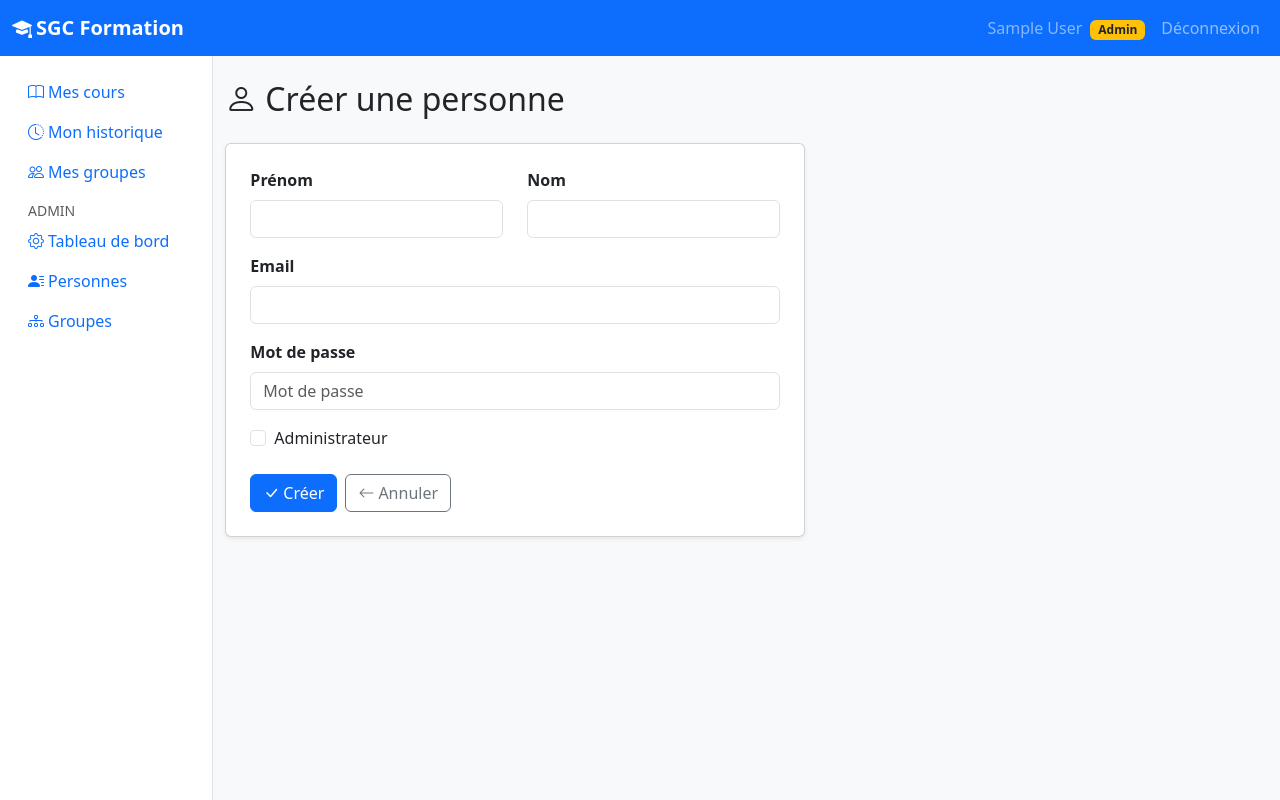
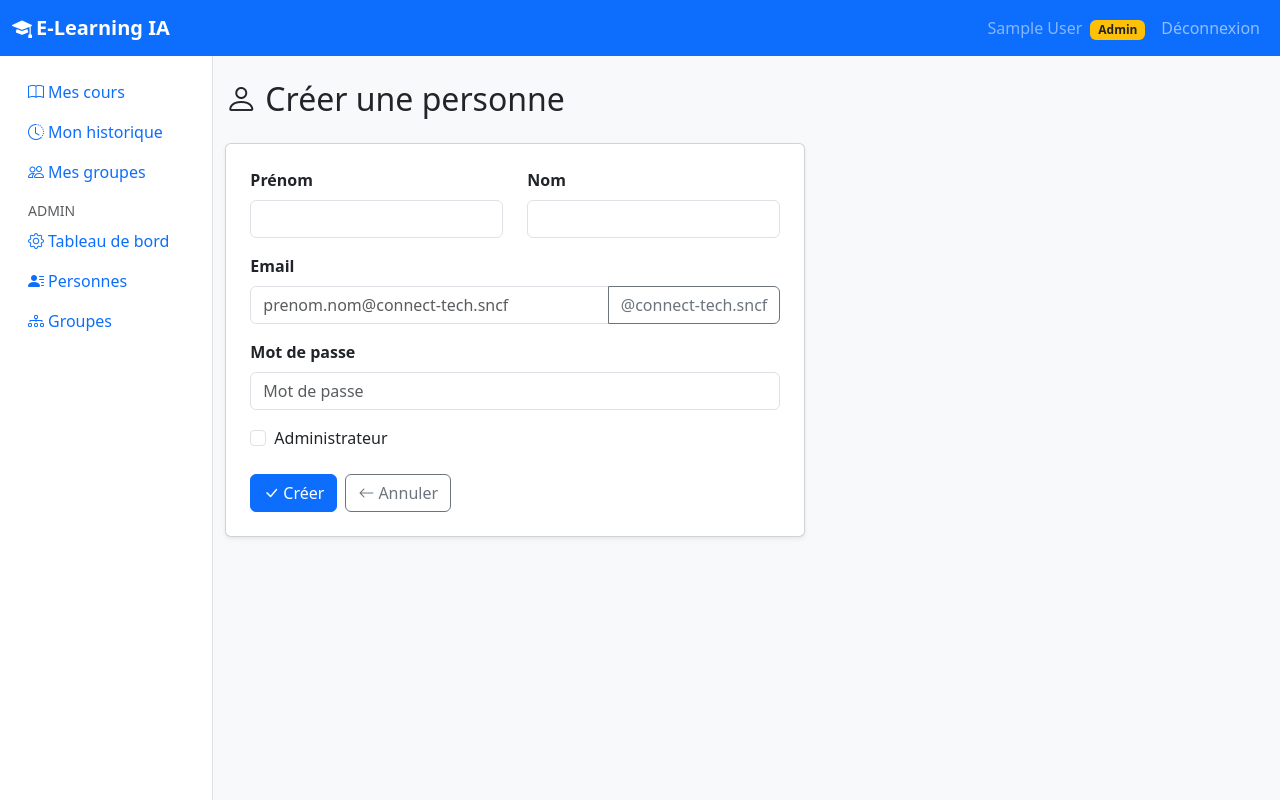
Before and after one commit to l3miage-seyfa/elearning-poc, a Django app: page /accounts/personnes/creer/ in a window 1280 px wide. Run offline with Django 5.2, Linux system fonts and the light colour scheme; a user stored in the database is signed in; tables that the repository leaves empty hold one stand-in row (values such as "Sample post").

Commit message:
feat: branding E-Learning IA + admin@connect-tech.sncf + railway.toml build/migrate + .gitignore

```diff
--- a/backend/railway.toml
+++ b/backend/railway.toml
@@ -1,6 +1,7 @@
 [build]
 builder = "nixpacks"
+buildCommand = "pip install -r requirements.txt && python manage.py collectstatic --noinput && python manage.py migrate --noinput"
 
 [deploy]
 startCommand = "gunicorn config.wsgi:application --bind 0.0.0.0:$PORT --workers 2"
-healthcheckPath = "/"
+healthcheckPath = "/accounts/login/"
--- a/backend/templates/accounts/login.html
+++ b/backend/templates/accounts/login.html
@@ -3,7 +3,7 @@
 <head>
   <meta charset="UTF-8">
   <meta name="viewport" content="width=device-width, initial-scale=1.0">
-  <title>Connexion — SGC Formation</title>
+  <title>Connexion — E-Learning IA</title>
   <link href="https://cdn.jsdelivr.net/npm/bootstrap@5.3.3/dist/css/bootstrap.min.css" rel="stylesheet">
   <link href="https://cdn.jsdelivr.net/npm/bootstrap-icons@1.11.3/font/bootstrap-icons.min.css" rel="stylesheet">
   <style>
@@ -16,8 +16,8 @@
   <div class="login-card">
     <div class="card shadow-lg">
       <div class="card-body p-5">
-        <h1 class="text-center mb-1 fw-bold"><i class="bi bi-mortarboard-fill"></i> SGC</h1>
-        <p class="text-center text-muted mb-4">Système de Gestion des Connaissances</p>
+        <h1 class="text-center mb-1 fw-bold"><i class="bi bi-mortarboard-fill"></i> E-Learning IA</h1>
+        <p class="text-center text-muted mb-4">Connect-Tech SNCF</p>
 
         {% if messages %}
           {% for message in messages %}
--- a/backend/templates/accounts/person_form.html
+++ b/backend/templates/accounts/person_form.html
@@ -23,8 +23,15 @@
       </div>
       <div class="mb-3">
         <label class="form-label fw-semibold">Email</label>
-        <input type="email" name="email" class="form-control"
-               value="{{ values.email|default:'' }}" required>
+        <div class="input-group">
+          <input type="email" name="email" class="form-control"
+                 value="{{ values.email|default:'' }}" required
+                 placeholder="prenom.nom@connect-tech.sncf">
+          <button class="btn btn-outline-secondary" type="button"
+                  onclick="const f=this.closest('form').querySelector('[name=email]');if(!f.value.includes('@'))f.value+=f.value?'@connect-tech.sncf':''">
+            @connect-tech.sncf
+          </button>
+        </div>
       </div>
       <div class="mb-3">
         <label class="form-label fw-semibold">
--- a/backend/templates/base.html
+++ b/backend/templates/base.html
@@ -3,7 +3,7 @@
 <head>
   <meta charset="UTF-8">
   <meta name="viewport" content="width=device-width, initial-scale=1.0">
-  <title>{% block title %}SGC — Formation IA{% endblock %}</title>
+  <title>{% block title %}E-Learning IA{% endblock %}</title>
   <link href="https://cdn.jsdelivr.net/npm/bootstrap@5.3.3/dist/css/bootstrap.min.css" rel="stylesheet">
   <link href="https://cdn.jsdelivr.net/npm/bootstrap-icons@1.11.3/font/bootstrap-icons.min.css" rel="stylesheet">
   <style>
@@ -17,7 +17,7 @@
 
 <nav class="navbar navbar-expand-lg navbar-dark bg-primary">
   <div class="container-fluid">
-    <a class="navbar-brand" href="{% url 'home' %}"><i class="bi bi-mortarboard-fill me-1"></i>SGC Formation</a>
+    <a class="navbar-brand" href="{% url 'home' %}"><i class="bi bi-mortarboard-fill me-1"></i>E-Learning IA</a>
     <div class="collapse navbar-collapse">
       <ul class="navbar-nav ms-auto">
         {% if user.is_authenticated %}
```
Also changed, not shown: 1 other file.
